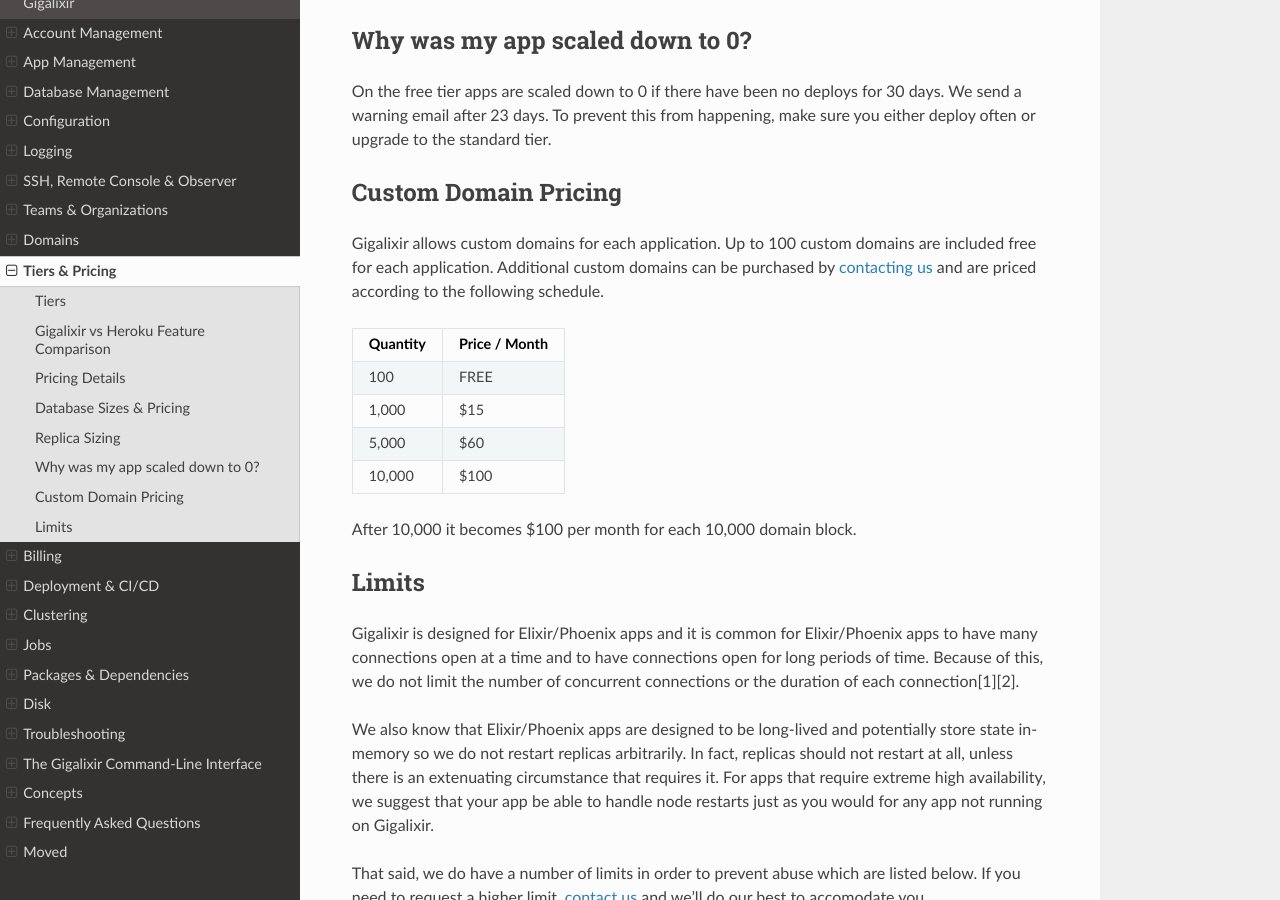
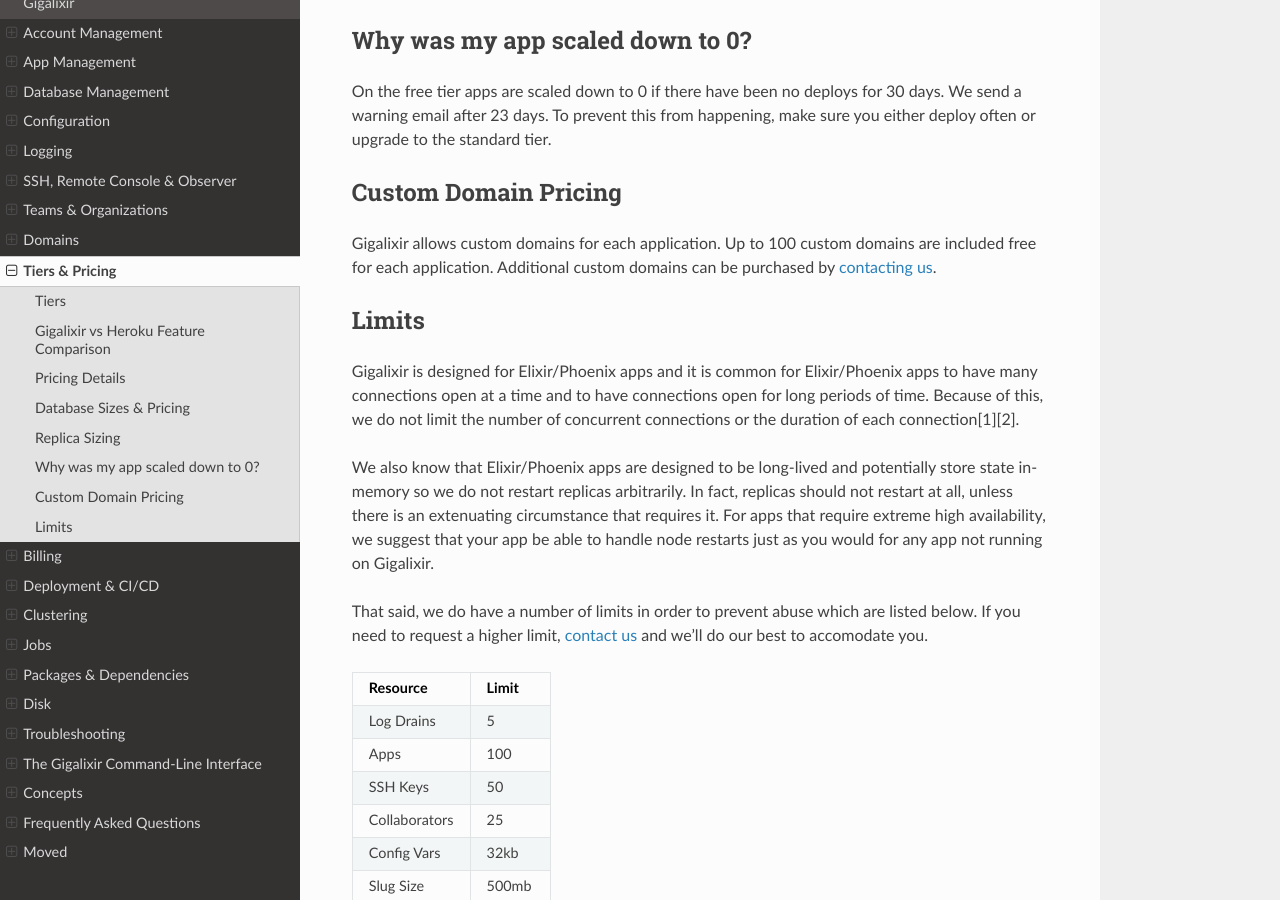
Before and after one commit to gigalixir/gigalixir-cli, a Sphinx documentation site: the page built from docs/source/tiers-pricing.rst, in a window 1280 px wide and 900 px high, scrolled down 4554 px. Built offline with Sphinx 7.4.7 and the Read the Docs theme 2.0.0, drawn with Linux system fonts in a browser that asks for light colours.

Commit message:
docs: remove outdated pricing policy

```diff
--- a/docs/source/tiers-pricing.rst
+++ b/docs/source/tiers-pricing.rst
@@ -182,18 +182,7 @@ On the free tier apps are scaled down to 0 if there have been no deploys for 30
 Custom Domain Pricing
 =====================
 
-Gigalixir allows custom domains for each application.  Up to 100 custom domains are included free for each application.  Additional custom domains can be purchased by :ref:`contacting us<help>` and are priced according to the following schedule.
-
-========  =============
-Quantity  Price / Month
-========  =============
-     100  FREE
-   1,000  $15
-   5,000  $60
-  10,000  $100
-========  =============
-
-After 10,000 it becomes $100 per month for each 10,000 domain block.
+Gigalixir allows custom domains for each application.  Up to 100 custom domains are included free for each application.  Additional custom domains can be purchased by :ref:`contacting us<help>`.
 
 
 
```
